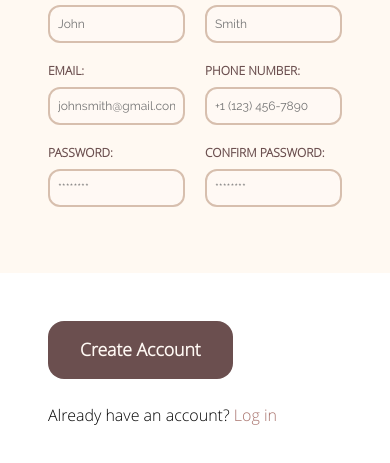
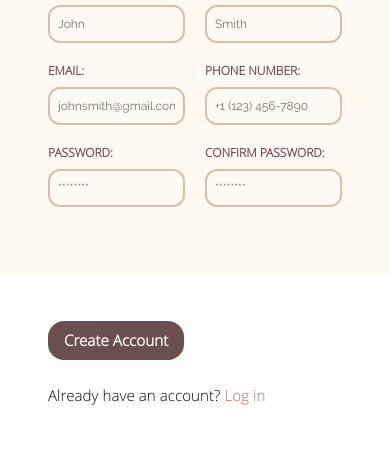
Before and after one commit to MiddleDcoder/sign-up-form, a plain HTML site: page index.html in a window 390 px wide. Shown: the part 671-1134 px from the top of the page. Drawn offline with Linux system fonts and the light colour scheme.

Commit message:
adjusted links and button create account section

```diff
--- a/style.css
+++ b/style.css
@@ -234,4 +234,11 @@ body {
   .left-col {
     flex-basis: 80vw;
   }
+  .links {
+    font-size: 0.95rem;
+    button {
+      padding: 8px 16px;
+      font-size: 0.95rem;
+    }
+  }
 }
```
